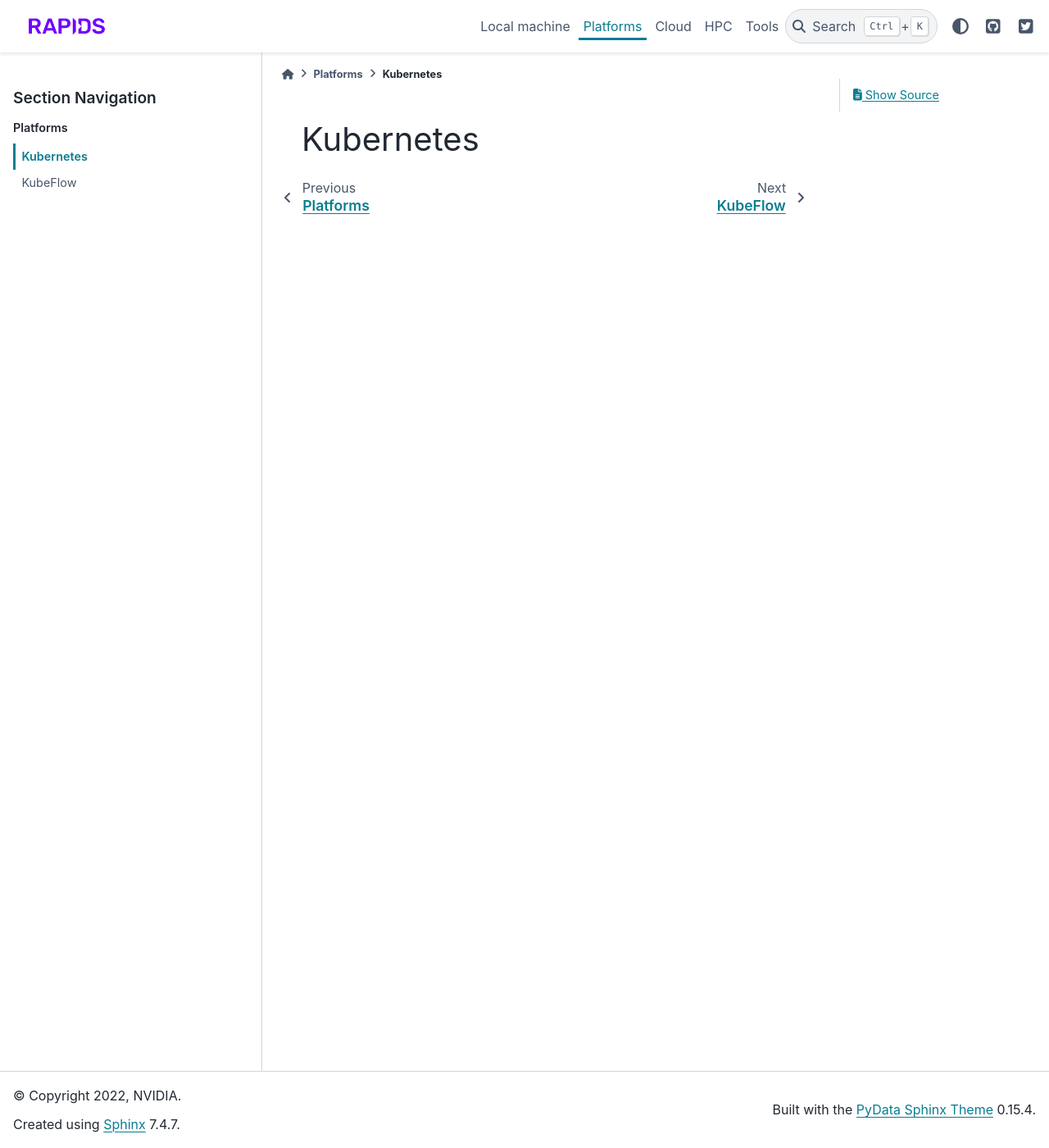
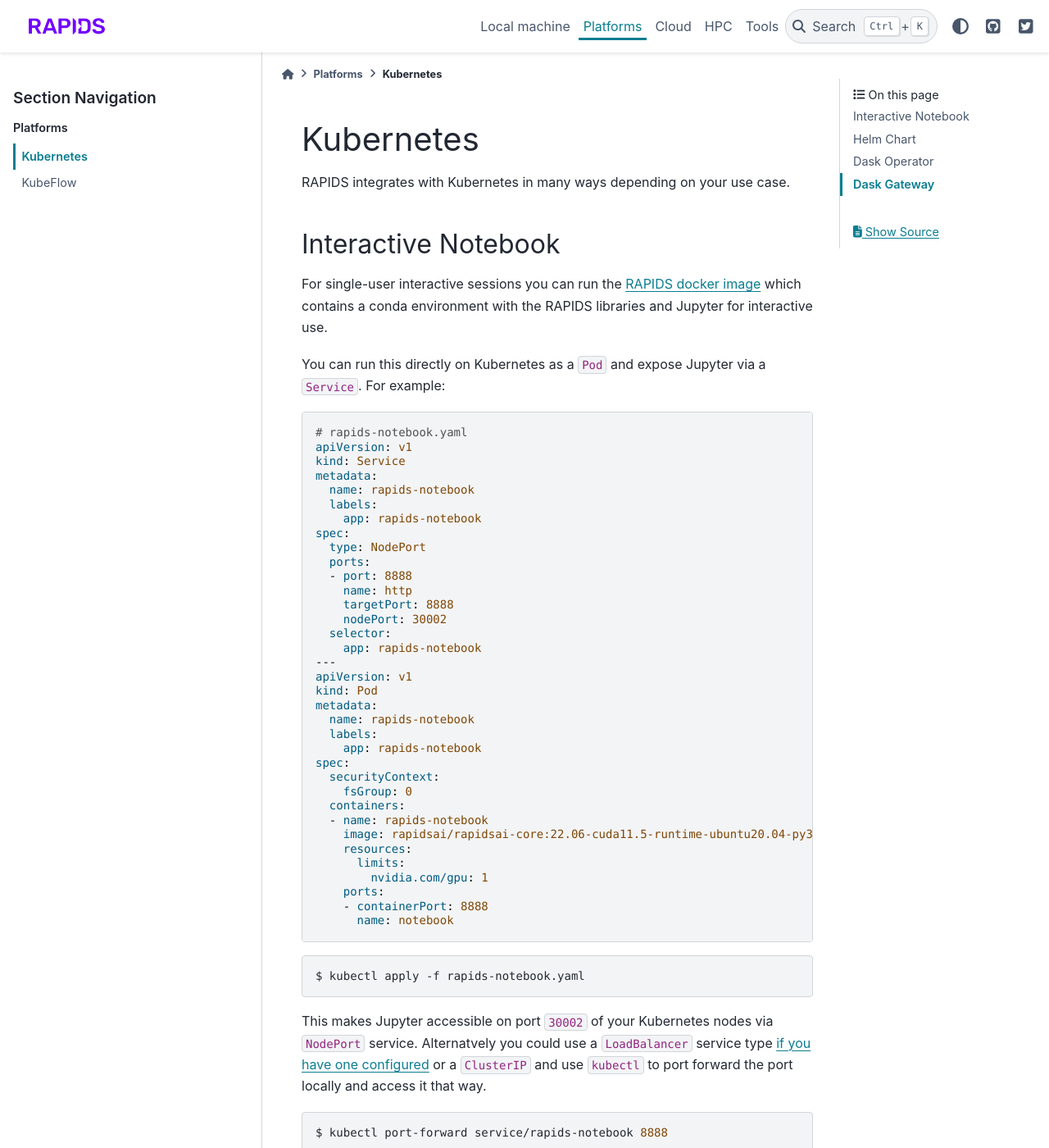
Before and after one commit to rapidsai/deployment, a Sphinx documentation site: the page built from source/platforms/kubernetes.md, in a window 1280 px wide and 1400 px high. Shown: the whole window at 82% size. Built offline with Sphinx 7.4.7 and the PyData theme 0.15.4, drawn with Linux system fonts in a browser that asks for light colours; pages that are not in the unit, such as notebooks, are missing from menus; some of the changed text lies outside the part shown.

Commit message:
Add general Kubernetes page

````diff
--- a/source/platforms/kubernetes.md
+++ b/source/platforms/kubernetes.md
@@ -1,2 +1,79 @@
 Kubernetes
 ==========
+
+RAPIDS integrates with Kubernetes in many ways depending on your use case.
+
+## Interactive Notebook
+
+For single-user interactive sessions you can run the [RAPIDS docker image](/tools/rapids-docker) which contains a conda environment with the RAPIDS libraries and Jupyter for interactive use.
+
+You can run this directly on Kubernetes as a `Pod` and expose Jupyter via a `Service`. For example:
+
+```yaml
+# rapids-notebook.yaml
+apiVersion: v1
+kind: Service
+metadata:
+  name: rapids-notebook
+  labels:
+    app: rapids-notebook
+spec:
+  type: NodePort
+  ports:
+  - port: 8888
+    name: http
+    targetPort: 8888
+    nodePort: 30002
+  selector:
+    app: rapids-notebook
+---
+apiVersion: v1
+kind: Pod
+metadata:
+  name: rapids-notebook
+  labels:
+    app: rapids-notebook
+spec:
+  securityContext:
+    fsGroup: 0
+  containers:
+  - name: rapids-notebook
+    image: rapidsai/rapidsai-core:22.06-cuda11.5-runtime-ubuntu20.04-py3.9
+    resources:
+      limits:
+        nvidia.com/gpu: 1
+    ports:
+    - containerPort: 8888
+      name: notebook
+```
+
+```console
+$ kubectl apply -f rapids-notebook.yaml
+```
+
+This makes Jupyter accessible on port `30002` of your Kubernetes nodes via `NodePort` service. Alternatvely you could use a `LoadBalancer` service type [if you have one configured](https://kubernetes.io/docs/tasks/access-application-cluster/create-external-load-balancer/) or a `ClusterIP` and use `kubectl` to port forward the port locally and access it that way.
+
+```console
+$ kubectl port-forward service/rapids-notebook 8888
+```
+
+Then you can open port `8888` in your browser to access Jupyter and use RAPIDS.
+
+
+```{figure} /images/kubernetes-jupyter.png
+---
+alt: Screenshot of the RAPIDS container running Jupyter showing the nvidia-smi command with a GPU listed
+---
+```
+
+## Helm Chart
+
+TODO
+
+## Dask Operator
+
+TODO
+
+## Dask Gateway
+
+TODO
````
Also changed, not shown: source/images/kubernetes-jupyter.png (added).
